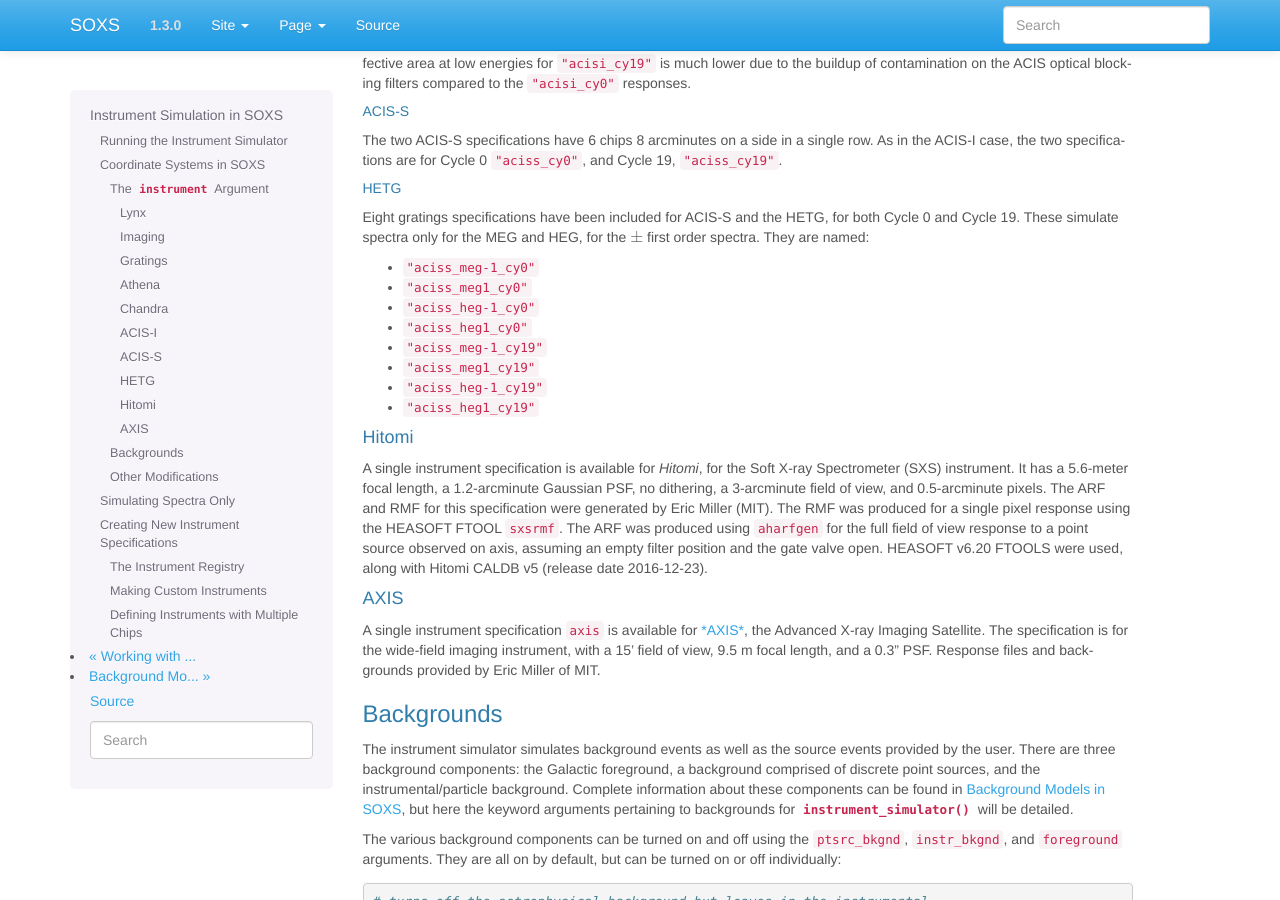
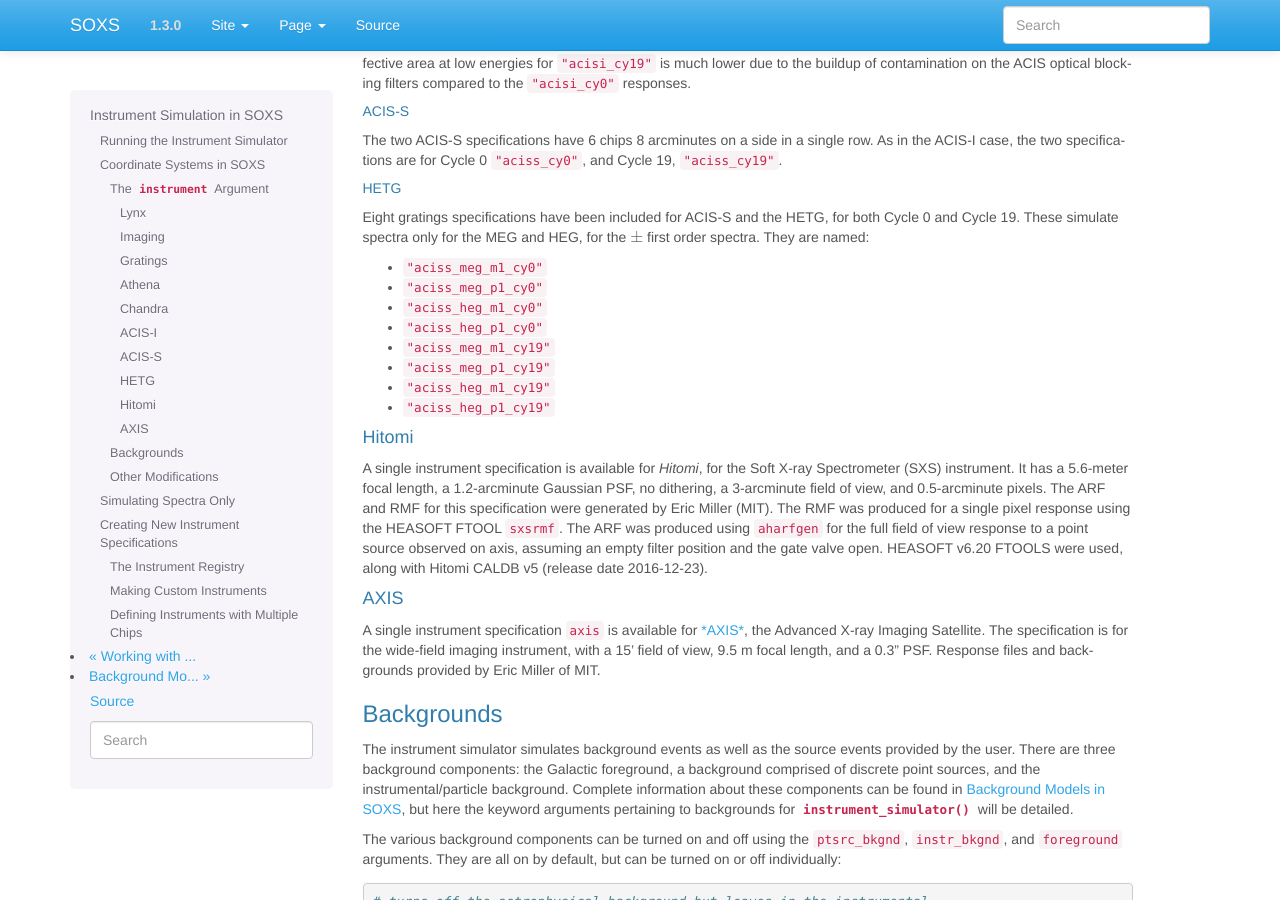
Before and after one commit to lynx-x-ray-observatory/soxs, a Sphinx documentation site: the page built from doc/source/users_guide/instrument.rst, in a window 1280 px wide and 900 px high, scrolled down 2737 px. Built offline with Sphinx 7.4.7, drawn with Linux system fonts in a browser that asks for light colours.

Commit message:
Better names

```diff
--- a/doc/source/users_guide/instrument.rst
+++ b/doc/source/users_guide/instrument.rst
@@ -168,14 +168,14 @@ Eight gratings specifications have been included for ACIS-S and the HETG, for bo
 Cycle 0 and Cycle 19. These simulate spectra only for the MEG and HEG, for the
 :math:`\pm` first order spectra. They are named:
 
-* ``"aciss_meg-1_cy0"``
-* ``"aciss_meg1_cy0"``
-* ``"aciss_heg-1_cy0"``
-* ``"aciss_heg1_cy0"``
-* ``"aciss_meg-1_cy19"``
-* ``"aciss_meg1_cy19"``
-* ``"aciss_heg-1_cy19"``
-* ``"aciss_heg1_cy19"``
+* ``"aciss_meg_m1_cy0"``
+* ``"aciss_meg_p1_cy0"``
+* ``"aciss_heg_m1_cy0"``
+* ``"aciss_heg_p1_cy0"``
+* ``"aciss_meg_m1_cy19"``
+* ``"aciss_meg_p1_cy19"``
+* ``"aciss_heg_m1_cy19"``
+* ``"aciss_heg_p1_cy19"``
 
 Hitomi
 ~~~~~~
```
Also changed, not shown: 1 other file.
